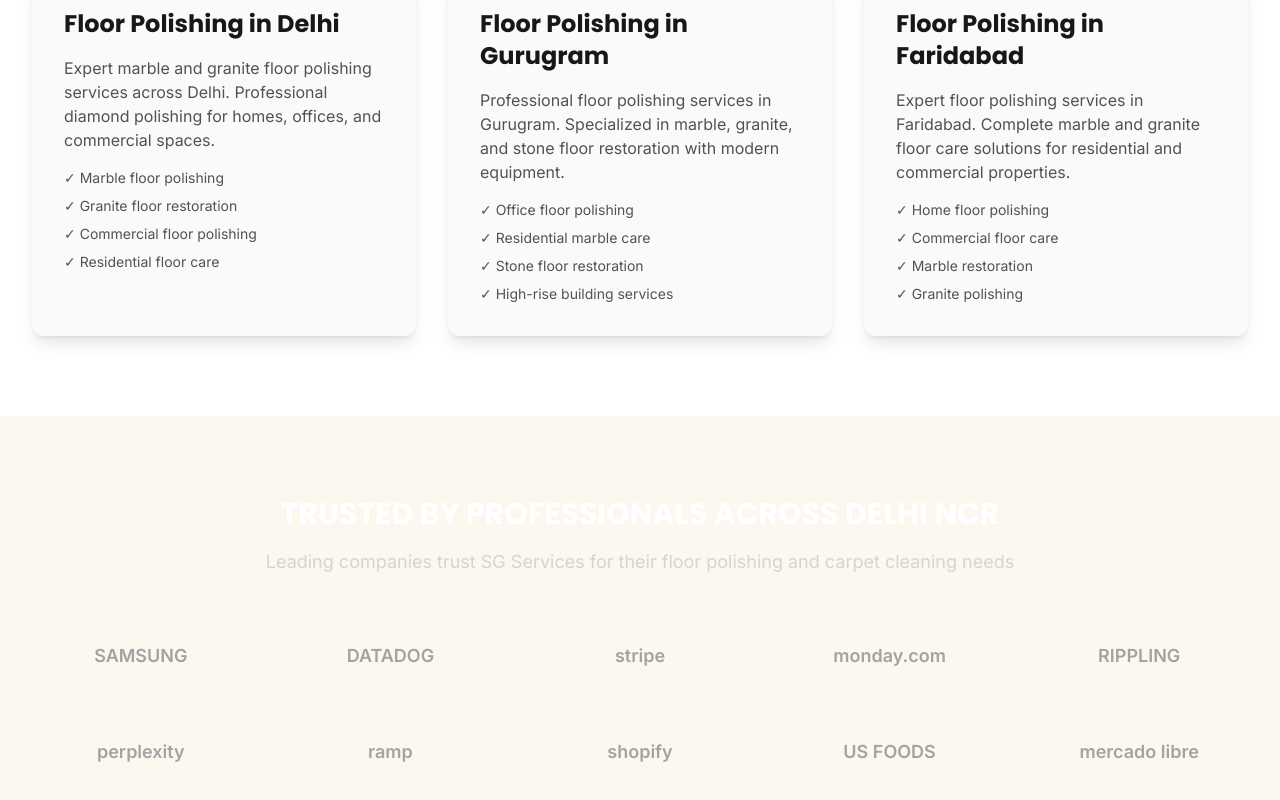
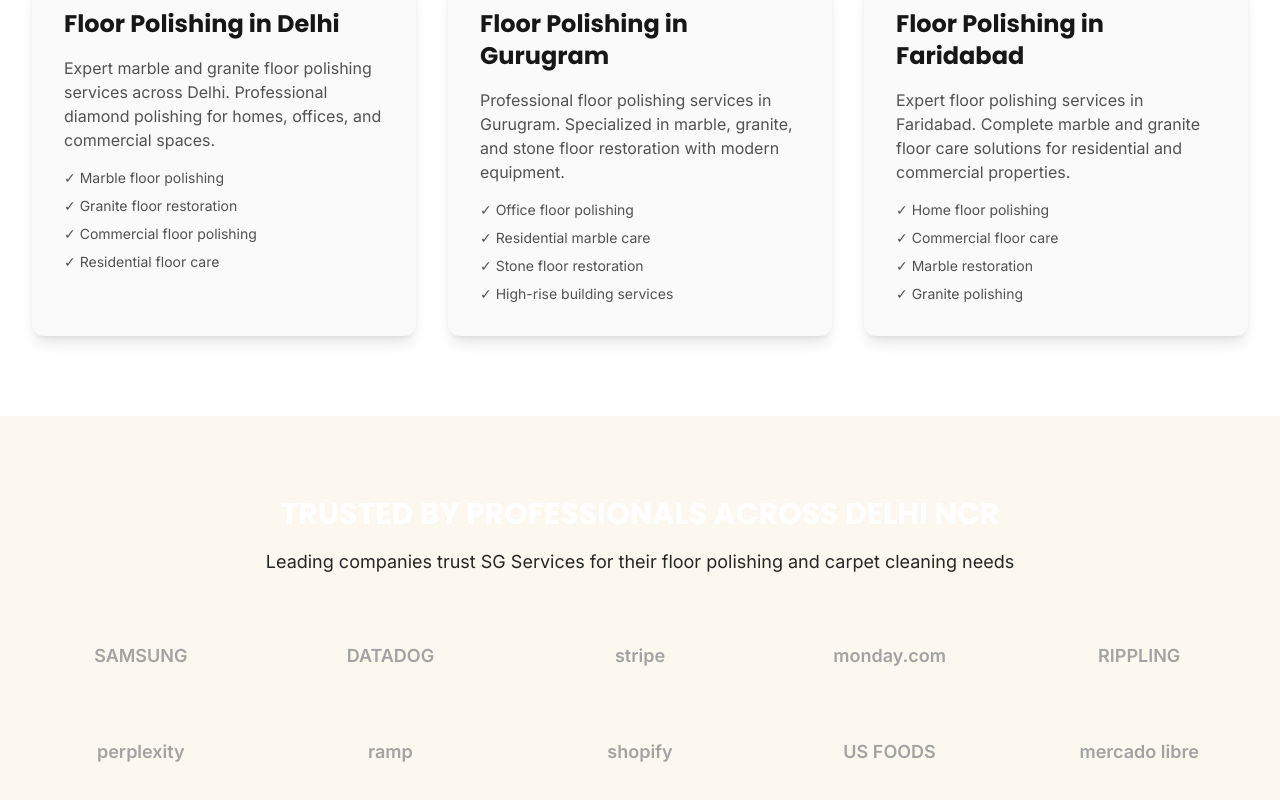
Before and after one commit to bhavyasharma05/sgservices, a React (Vite) app in the folder sgpsi-main/: page / in a window 1280 px wide. Shown: the part 2517-3317 px from the top of the page. Built offline with nearby package versions, Linux system fonts and the light colour scheme.

Commit message:
Updated Home.tsx

```diff
--- a/sgpsi-main/src/pages/Home.tsx
+++ b/sgpsi-main/src/pages/Home.tsx
@@ -378,7 +378,7 @@ const Home = () => {
             <h2 className="text-2xl sm:text-3xl font-bold text-white mb-4 font-display">
               TRUSTED BY PROFESSIONALS ACROSS DELHI NCR
             </h2>
-            <p className="text-neutral-300 text-lg">
+            <p className="text-neutral-800 text-lg">
               Leading companies trust SG Services for their floor polishing and carpet cleaning needs
             </p>
           </motion.div>
```
